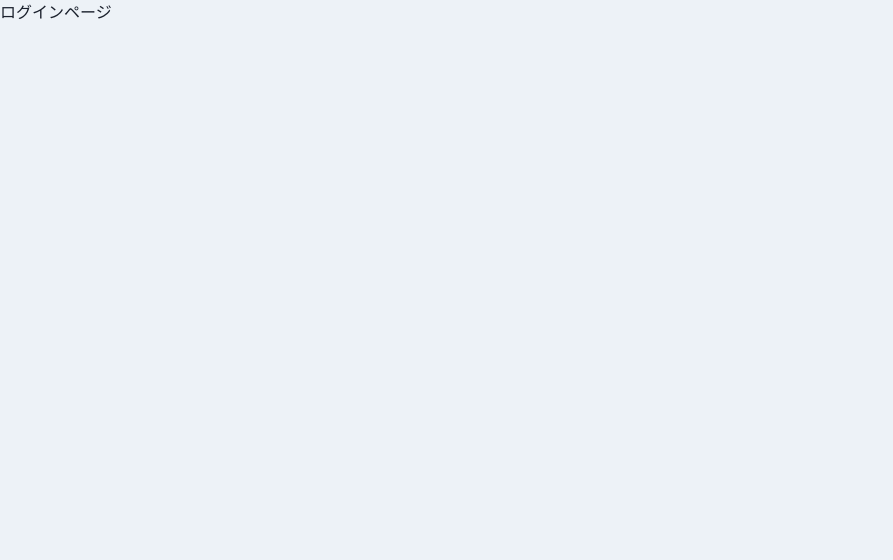
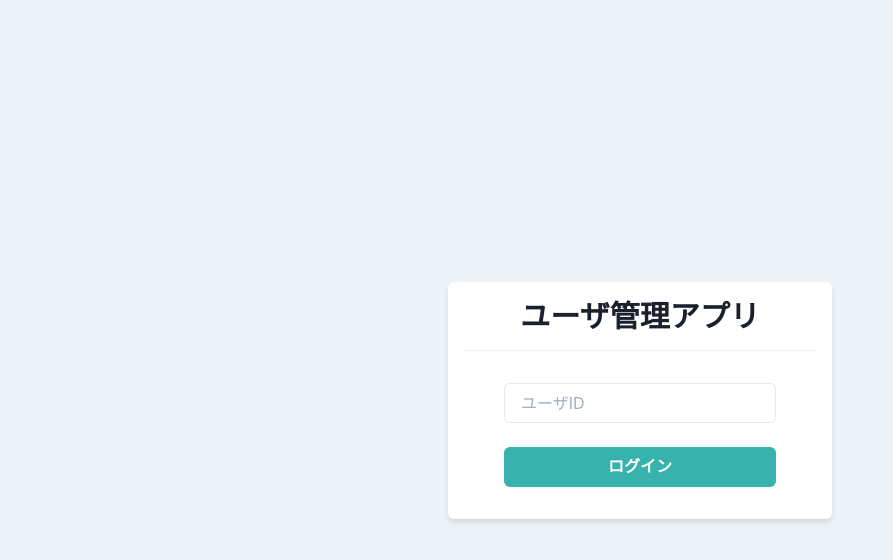
Before and after one commit to ak-empereur-7/react-app-study, a React (Create React App) app: page / in a window 1280 px wide. Shown: the top 560 px of the page, without its empty margins (0-893 px from the left). Built offline with nearby package versions, Linux system fonts and the light colour scheme.

Commit message:
create Login Screen

```diff
--- a/src/components/pages/Login.tsx
+++ b/src/components/pages/Login.tsx
@@ -1,5 +1,18 @@
 import { memo, VFC } from "react"
+import { Box, Button, Divider, Flex, Heading, Input, Stack } from "@chakra-ui/react";
 
 export const Login: VFC = memo(() => {
-  return <p>ログインページ</p>;
+  return (
+    <Flex align="center" justify="center" height="100vh">
+      <Box bg="white" w="sm" p={4} borderRadius="md" shadow="md">
+        <Heading as="h1" size="lg" textAlign="center">ユーザ管理アプリ</Heading>
+        <Divider my={4} />
+
+        <Stack spacing={6} py={4} px={10}>
+          <Input placeholder="ユーザID" />
+          <Button bg="teal.400" color="white" _hover={{ opacity: 0.8 }}>ログイン</Button>
+        </Stack>
+      </Box>
+    </Flex>
+  );
 });
--- a/src/organisms/layout/Header.tsx
+++ b/src/organisms/layout/Header.tsx
@@ -9,9 +9,7 @@
   const history = useHistory();
 
   const onClickHome = useCallback(() => history.push("/home"), []);
-
   const onClickUserManegement = useCallback(() => history.push("/home/user_manegement"), []);
-
   const onClickSetting = useCallback(() => history.push("/home/setting"), []);
 
   return (
```
